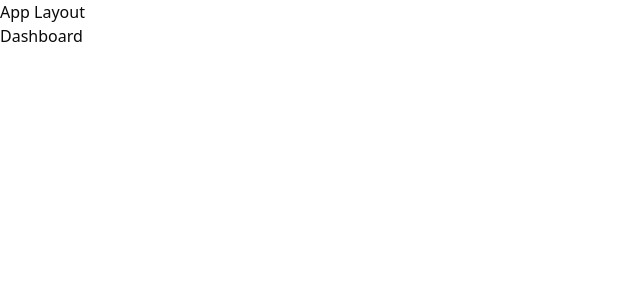
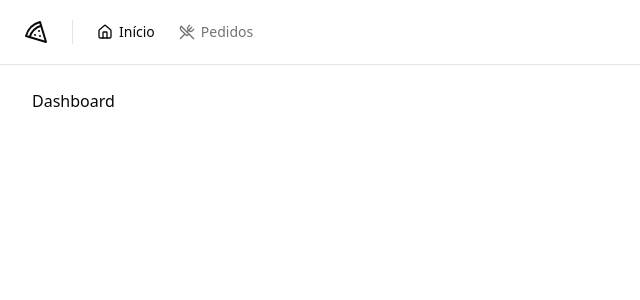
Before and after one commit to patrickt26/pizzashop-web, a React app: page / in a window 1280 px wide. Shown: the top 300 px of the page, without its empty margins (0-640 px from the left). Built offline with nearby package versions, Linux system fonts and the light colour scheme; the HTML template or start-up script is replaced by a standard one.

Commit message:
[02] Layout do app com cabeçalho

```diff
--- a/package.json
+++ b/package.json
@@ -12,6 +12,7 @@
   "dependencies": {
     "@hookform/resolvers": "^3.4.2",
     "@radix-ui/react-label": "^2.0.2",
+    "@radix-ui/react-separator": "^1.0.3",
     "@radix-ui/react-slot": "^1.0.2",
     "class-variance-authority": "^0.7.0",
     "clsx": "^2.1.1",
--- /dev/null
+++ b/src/components/header.tsx
@@ -0,0 +1,27 @@
+import { Home, Pizza, UtensilsCrossed } from "lucide-react";
+import { NavLink } from "./nav-link";
+import { Separator } from "./ui/separator";
+
+export function Header() {
+  return (
+    <div className="border-b">
+      <div className="flex h-16 items-center gap-6 px-6">
+        <Pizza className="h-6 w-6" />
+
+        <Separator orientation="vertical" className="h-6" />
+
+        <nav className="flex items-center space-x-4 lg:space-x-6">
+          <NavLink to="/">
+            <Home className="h-4 w-4" />
+            Início
+          </NavLink>
+
+          <NavLink to="/orders">
+            <UtensilsCrossed className="h-4 w-4" />
+            Pedidos
+          </NavLink>
+        </nav>
+      </div>
+    </div>
+  );
+}
--- /dev/null
+++ b/src/components/nav-link.tsx
@@ -0,0 +1,15 @@
+import { Link, LinkProps, useLocation } from "react-router-dom";
+
+type NavLinkProps = LinkProps;
+
+export function NavLink(props: NavLinkProps) {
+  const { pathname } = useLocation();
+
+  return (
+    <Link
+      data-current={pathname === props.to}
+      className="flex items-center gap-1.5 text-sm font-medium text-muted-foreground hover:text-foreground data-[current=true]:text-foreground"
+      {...props}
+    />
+  );
+}
--- /dev/null
+++ b/src/components/ui/separator.tsx
@@ -0,0 +1,29 @@
+import * as React from "react"
+import * as SeparatorPrimitive from "@radix-ui/react-separator"
+
+import { cn } from "@/lib/utils"
+
+const Separator = React.forwardRef<
+  React.ElementRef<typeof SeparatorPrimitive.Root>,
+  React.ComponentPropsWithoutRef<typeof SeparatorPrimitive.Root>
+>(
+  (
+    { className, orientation = "horizontal", decorative = true, ...props },
+    ref
+  ) => (
+    <SeparatorPrimitive.Root
+      ref={ref}
+      decorative={decorative}
+      orientation={orientation}
+      className={cn(
+        "shrink-0 bg-border",
+        orientation === "horizontal" ? "h-[1px] w-full" : "h-full w-[1px]",
+        className
+      )}
+      {...props}
+    />
+  )
+)
+Separator.displayName = SeparatorPrimitive.Root.displayName
+
+export { Separator }
--- a/src/pages/_layouts/app.tsx
+++ b/src/pages/_layouts/app.tsx
@@ -1,11 +1,13 @@
 import { Outlet } from "react-router-dom";
+
+import { Header } from "@/components/header";
 
 export function AppLayout() {
   return (
-    <div>
-      <h1>App Layout</h1>
+    <div className="flex min-h-screen flex-col antialiased">
+      <Header />
 
-      <div>
+      <div className="flex flex-1 flex-col gap-4 p-8 pt-6">
         <Outlet />
       </div>
     </div>
--- a/src/pages/_layouts/auth.tsx
+++ b/src/pages/_layouts/auth.tsx
@@ -3,7 +3,7 @@
 
 export function AuthLayout() {
   return (
-    <div className="grid min-h-screen grid-cols-2">
+    <div className="grid-cols- grid min-h-screen antialiased">
       <div className="flex h-full flex-col justify-between border-r border-foreground/5 bg-muted p-10 text-muted-foreground">
         <div className="flex items-center gap-3 text-lg text-foreground">
           <Pizza className="h-5 w-5" />
```
Also changed, not shown: 1 other file (tests, documents, lock files or other folders).
